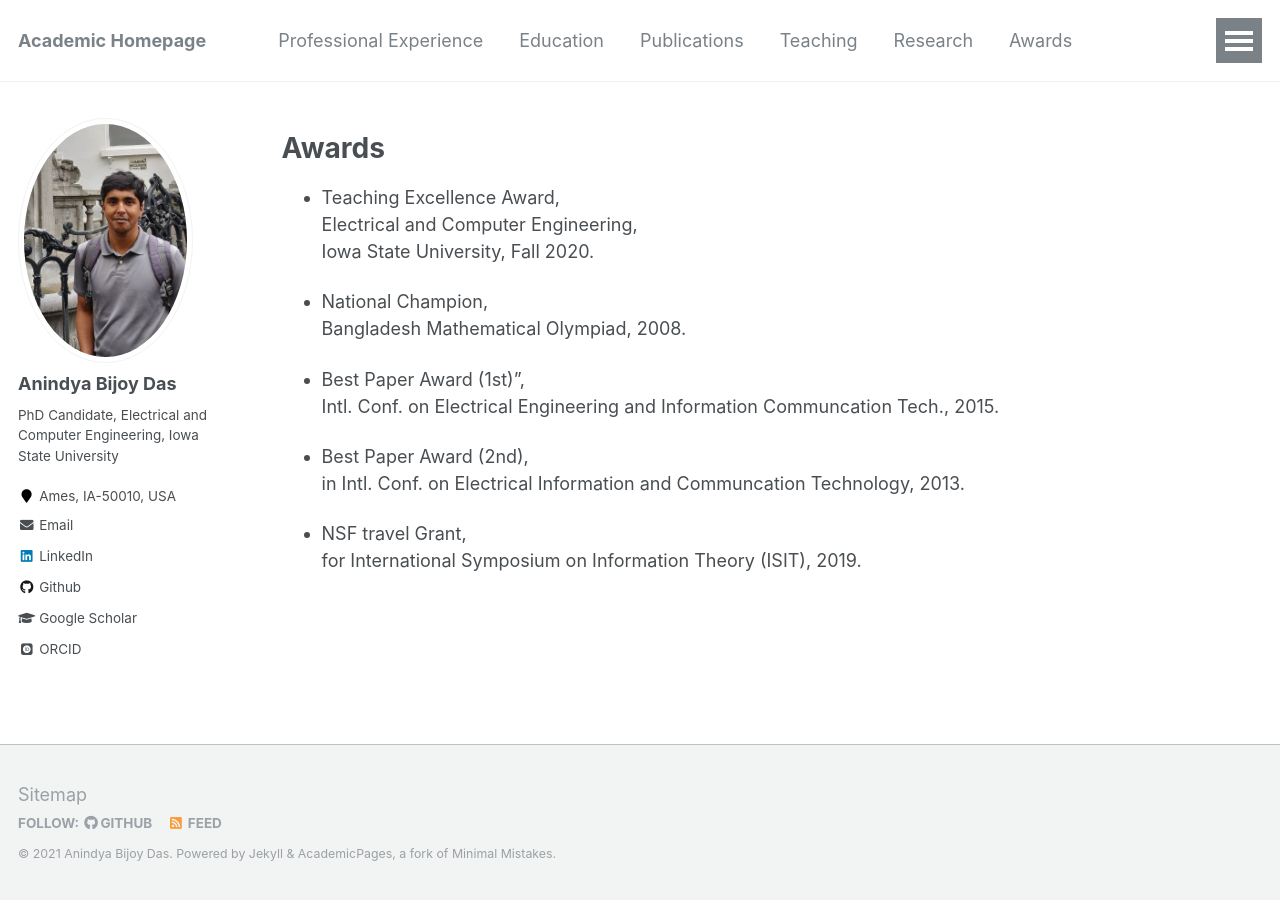
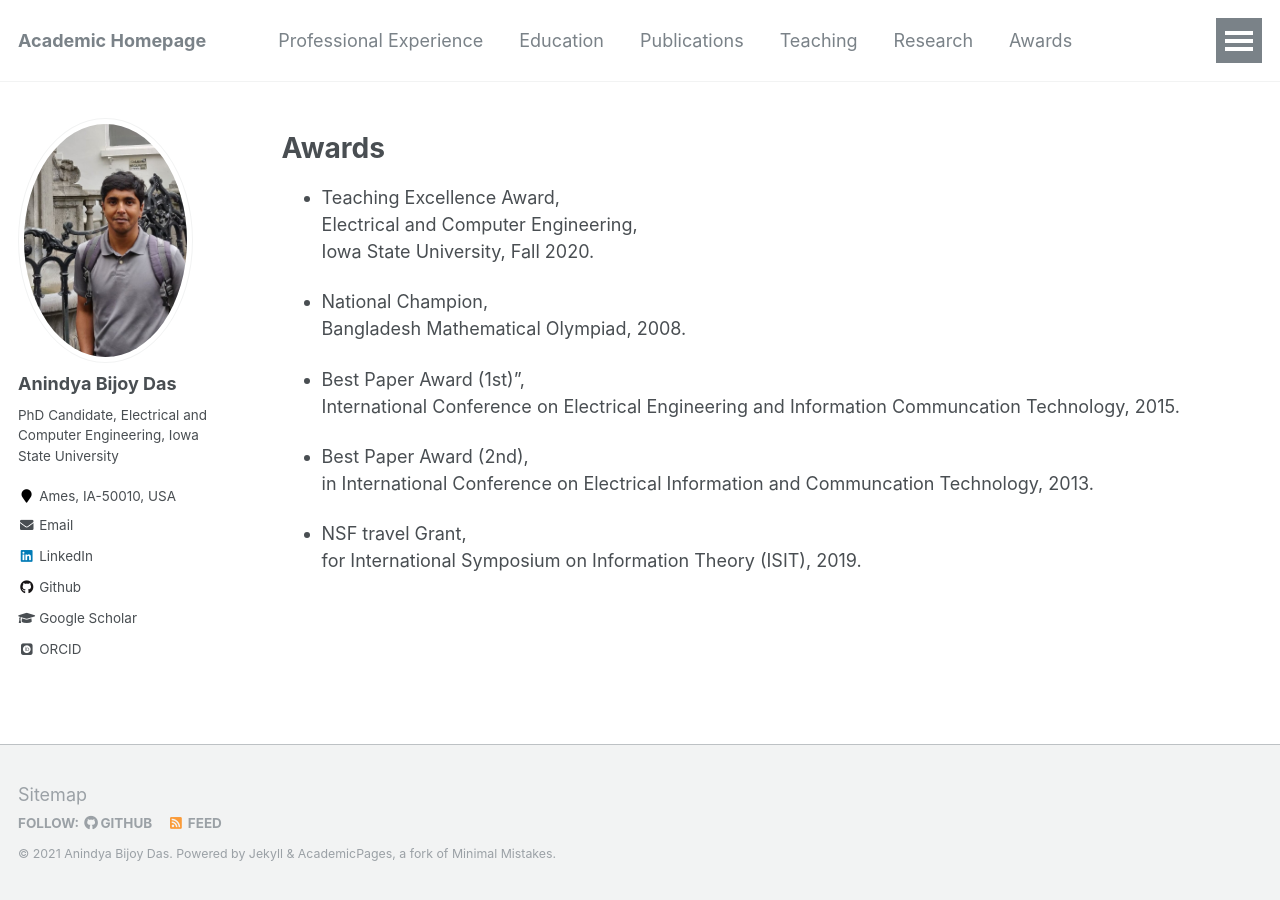
Before and after one commit to anindyabijoydas/portfolio, a Jekyll site: the page built from _pages/awards.md, in a window 1280 px wide. Built offline with Jekyll 4.4.1, drawn with Linux system fonts in a browser that asks for light colours; some web fonts are replaced.

Commit message:
Update awards.md

```diff
--- a/_pages/awards.md
+++ b/_pages/awards.md
@@ -13,8 +13,8 @@ Awards
 
 * National Champion, <br/> Bangladesh Mathematical Olympiad, 2008.
 
-* Best Paper Award (1st)", <br/> Intl. Conf. on Electrical Engineering and Information Communcation Tech., 2015.
+* Best Paper Award (1st)", <br/> International Conference on Electrical Engineering and Information Communcation Technology, 2015.
 
-* Best Paper Award (2nd), <br/> in Intl. Conf. on Electrical Information and Communcation Technology, 2013.
+* Best Paper Award (2nd), <br/> in International Conference on Electrical Information and Communcation Technology, 2013.
 
 * NSF travel Grant,  <br/> for International Symposium on Information Theory (ISIT), 2019.
```
